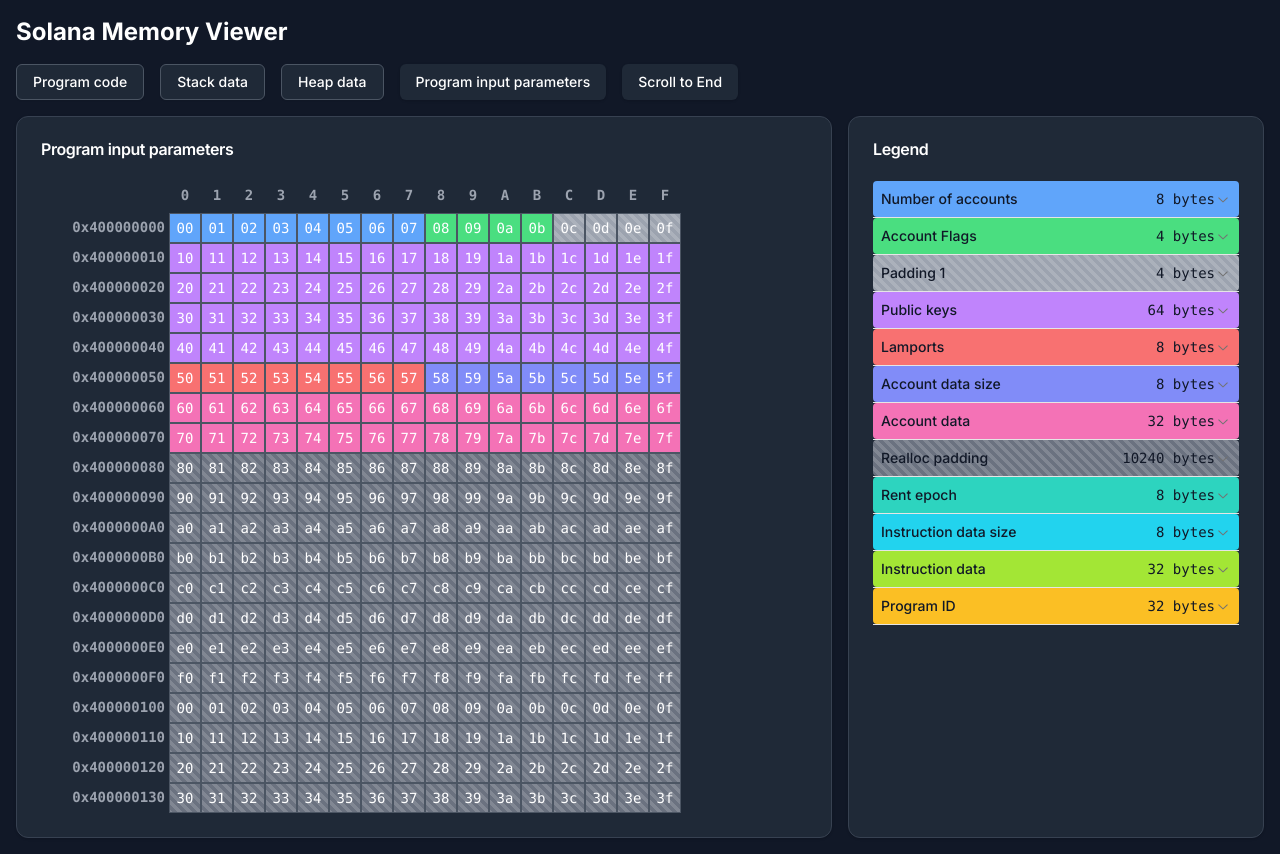
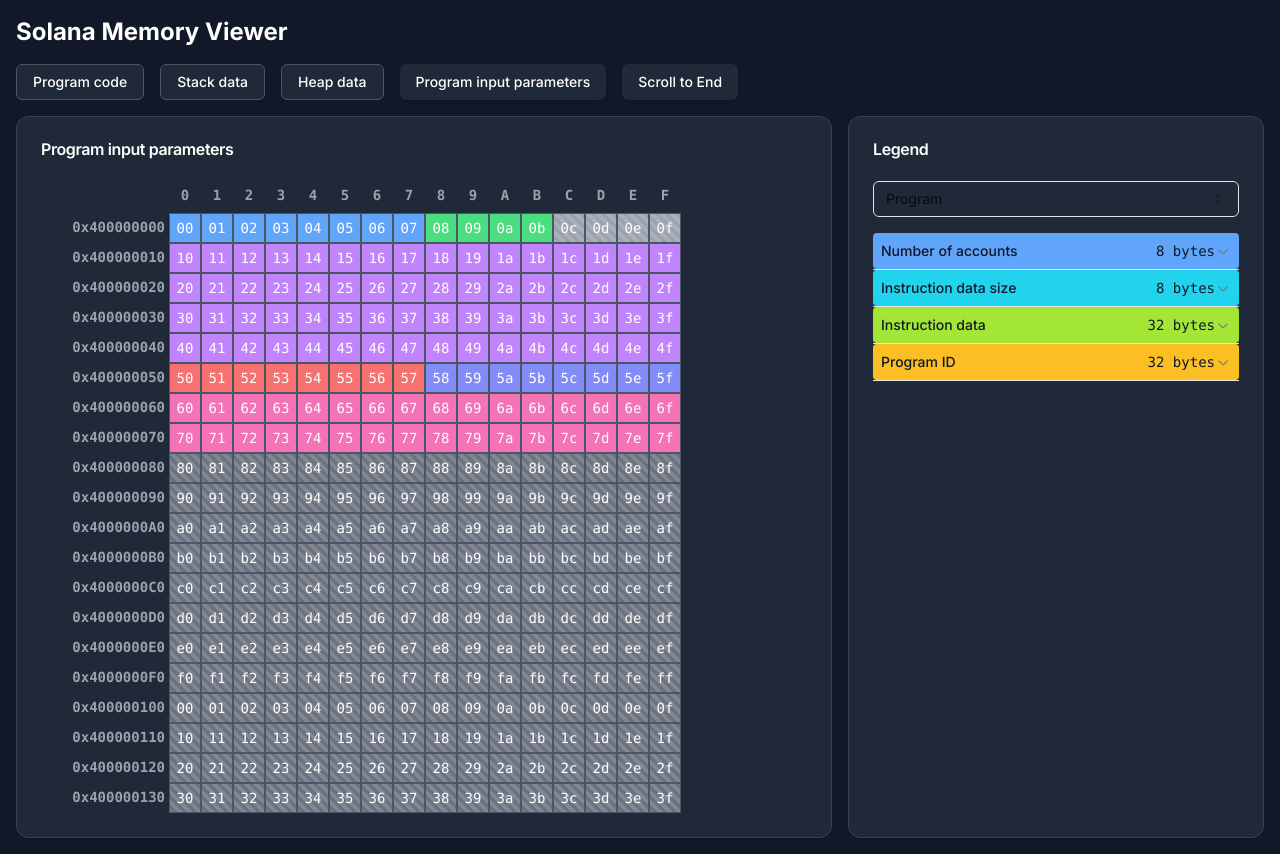
Before and after one commit to nathandanielanderson/solana-memory-viewer, a Next.js app: page / in a window 1280 px wide. Built offline with nearby package versions, Linux system fonts and the light colour scheme.

Commit message:
Number of accounts now adds accounts

```diff
--- a/package.json
+++ b/package.json
@@ -11,6 +11,7 @@
   "dependencies": {
     "@radix-ui/react-accordion": "^1.1.2",
     "@radix-ui/react-icons": "^1.3.0",
+    "@radix-ui/react-select": "^2.1.2",
     "@radix-ui/react-tooltip": "^1.0.6",
     "class-variance-authority": "^0.7.0",
     "clsx": "^2.1.0",
--- a/src/components/memory-viewer.tsx
+++ b/src/components/memory-viewer.tsx
@@ -13,6 +13,13 @@
   AccordionTrigger,
 } from "@/components/ui/accordion"
 import {
+  Select,
+  SelectContent,
+  SelectItem,
+  SelectTrigger,
+  SelectValue,
+} from "@/components/ui/select"
+import {
   Tooltip,
   TooltipContent,
   TooltipProvider,
@@ -26,12 +33,19 @@
   { start: 0x400000000, end: 0x4FFFFFFFF, name: "Program input parameters" },
 ]
 
-const PROGRAM_INPUT_REGIONS = [
-  { name: "Number of accounts", size: 8, color: "bg-blue-400" },
+const PROGRAM_REGIONS = [
+  { name: "Number of accounts", size: 8, color: "bg-blue-400", isPadding: false, subRegions: [] },
+  { name: "Instruction data size", size: 8, color: "bg-cyan-400", isPadding: false, subRegions: [] },
+  { name: "Instruction data", size: 32, color: "bg-lime-400", isDynamic: true, isPadding: false, subRegions: [] },
+  { name: "Program ID", size: 32, color: "bg-amber-400", isPadding: false, subRegions: [] },
+]
+
+const ACCOUNT_REGIONS = [
   {
     name: "Account Flags",
     size: 4,
     color: "bg-green-400",
+    isPadding: false,
     subRegions: [
       { name: "Is Signer", size: 1, color: "bg-green-300" },
       { name: "Is Writable", size: 1, color: "bg-green-400" },
@@ -39,24 +53,22 @@
       { name: "Is Duplicate", size: 1, color: "bg-green-600" },
     ]
   },
-  { name: "Padding 1", size: 4, color: "bg-gray-400", isPadding: true },
+  { name: "Padding 1", size: 4, color: "bg-gray-400", isPadding: true, subRegions: [] },
   {
     name: "Public keys",
     size: 64,
     color: "bg-purple-400",
+    isPadding: false,
     subRegions: [
       { name: "Account Pub Key", size: 32, color: "bg-indigo-400" },
       { name: "Account Owner Pub Key", size: 32, color: "bg-violet-400" },
     ]
   },
-  { name: "Lamports", size: 8, color: "bg-red-400" },
-  { name: "Account data size", size: 8, color: "bg-indigo-400" },
-  { name: "Account data", size: 32, color: "bg-pink-400", isDynamic: true },
-  { name: "Realloc padding", size: 10240, color: "bg-gray-500", isPadding: true },
-  { name: "Rent epoch", size: 8, color: "bg-teal-400" },
-  { name: "Instruction data size", size: 8, color: "bg-cyan-400" },
-  { name: "Instruction data", size: 32, color: "bg-lime-400", isDynamic: true },
-  { name: "Program ID", size: 32, color: "bg-amber-400" },
+  { name: "Lamports", size: 8, color: "bg-red-400", isPadding: false, subRegions: [] },
+  { name: "Account data size", size: 8, color: "bg-indigo-400", isPadding: false, subRegions: [] },
+  { name: "Account data", size: 32, color: "bg-pink-400", isDynamic: true, isPadding: false, subRegions: [] },
+  { name: "Realloc padding", size: 10240, color: "bg-gray-500", isPadding: true, subRegions: [] },
+  { name: "Rent epoch", size: 8, color: "bg-teal-400", isPadding: false, subRegions: [] },
 ]
 
 const COLS = 16
@@ -79,26 +91,46 @@
   name: string
   size: number
   color: string
-  subRegions?: SubRegion[]
+  subRegions: SubRegion[]
   isDynamic?: boolean
-  isPadding?: boolean
+  isPadding: boolean
 }
 
-export default function MemoryViewer() {
+export default function Component() {
   const [selectedSection, setSelectedSection] = useState<MemorySection>(MEMORY_SECTIONS[3])
   const [focusedRegion, setFocusedRegion] = useState<string | null>(null)
-  const [accountDataSize, setAccountDataSize] = useState<number>(32)
+  const [accountDataSizes, setAccountDataSizes] = useState<number[]>([32])
   const [instructionDataSize, setInstructionDataSize] = useState<number>(32)
   const [numberOfAccounts, setNumberOfAccounts] = useState<number>(1)
+  const [selectedView, setSelectedView] = useState<string>("Program")
   const listRef = useRef<List>(null)
 
   const programInputRegions = useMemo(() => {
-    return PROGRAM_INPUT_REGIONS.map(region =>
-      region.name === "Account data" ? { ...region, size: accountDataSize } :
-      region.name === "Instruction data" ? { ...region, size: instructionDataSize } :
-      region
+    const accountRegions = Array(numberOfAccounts).fill(null).flatMap((_, index) =>
+      ACCOUNT_REGIONS.map(region => ({
+        ...region,
+        name: `Account ${index + 1}: ${region.name}`,
+        size: region.name === "Account data" ? accountDataSizes[index] || 32 : region.size
+      }))
     )
-  }, [accountDataSize, instructionDataSize])
+
+    return [
+      ...PROGRAM_REGIONS.slice(0, 1),
+      ...accountRegions,
+      ...PROGRAM_REGIONS.slice(1).map(region =>
+        region.name === "Instruction data" ? { ...region, size: instructionDataSize } : region
+      )
+    ]
+  }, [numberOfAccounts, accountDataSizes, instructionDataSize])
+
+  const displayedRegions = useMemo(() => {
+    if (selectedView === "Program") {
+      return programInputRegions.filter(region => !region.name.startsWith("Account"))
+    } else {
+      const accountNumber = parseInt(selectedView.replace("Account ", ""))
+      return programInputRegions.filter(region => region.name.startsWith(`Account ${accountNumber}:`))
+    }
+  }, [selectedView, programInputRegions])
 
   const totalNamedRegionSize = useMemo(() =>
     programInputRegions.reduce((sum, region) => sum + region.size, 0),
@@ -135,10 +167,11 @@
 
   const getMemoryValue = useCallback((index: number) => {
     if (selectedSection.name === "Program input parameters") {
-      if (focusedRegion === "Account data size") {
-        const offset = getRegionOffset("Account data size")
+      if (focusedRegion?.includes("Account data size")) {
+        const accountIndex = parseInt(focusedRegion.split(':')[0].split(' ')[1]) - 1
+        const offset = getRegionOffset(`Account ${accountIndex + 1}: Account data size`)
         if (index >= offset && index < offset + 8) {
-          const littleEndianBytes = new Uint8Array(new BigUint64Array([BigInt(accountDataSize)]).buffer)
+          const littleEndianBytes = new Uint8Array(new BigUint64Array([BigInt(accountDataSizes[accountIndex] || 32)]).buffer)
           return littleEndianBytes[index - offset].toString(16).padStart(2, '0')
         }
       } else if (focusedRegion === "Instruction data size") {
@@ -156,7 +189,7 @@
       }
     }
     return (index % 256).toString(16).padStart(2, '0')
-  }, [selectedSection, focusedRegion, accountDataSize, instructionDataSize, numberOfAccounts, getRegionOffset])
+  }, [selectedSection, focusedRegion, accountDataSizes, instructionDataSize, numberOfAccounts, getRegionOffset])
 
   const getRegionColor = useCallback((byteOffset: number) => {
     if (selectedSection.name !== "Program input parameters") {
@@ -166,7 +199,7 @@
     for (const region of programInputRegions) {
       if (byteOffset >= currentOffset && byteOffset < currentOffset + region.size) {
         if (focusedRegion) {
-          if (focusedRegion === "Account data size" && region.name === "Account data") {
+          if (focusedRegion.includes("Account data size") && region.name.includes("Account data")) {
             return region.color + " opacity-50"
           }
           if (focusedRegion === "Instruction data size" && region.name === "Instruction data") {
@@ -197,17 +230,18 @@
       </div>
       {[...Array(COLS)].map((_, col) => {
         const byteOffset = index * COLS + col
-        const relativeOffset = byteOffset - (selectedSection.start - MEMORY_SECTIONS[0].start)
+        const hexValue = getMemoryValue(byteOffset)
+        const decimalValue = parseInt(hexValue, 16)
         return (
           <TooltipProvider key={col}>
             <Tooltip>
               <TooltipTrigger asChild>
                 <div className={`w-8 p-1 text-center border border-gray-600 ${getRegionColor(byteOffset)} text-white cursor-pointer`}>
-                  {getMemoryValue(byteOffset)}
+                  {hexValue}
                 </div>
               </TooltipTrigger>
               <TooltipContent>
-                <p>Offset: +{relativeOffset}</p>
+                <p>Offset: +{decimalValue}</p>
               </TooltipContent>
             </Tooltip>
           </TooltipProvider>
@@ -239,9 +273,13 @@
     }
   }, [focusedRegion, getRegionStartRow])
 
-  const handleAccountDataSizeChange = useCallback((e: React.ChangeEvent<HTMLInputElement>) => {
+  const handleAccountDataSizeChange = useCallback((e: React.ChangeEvent<HTMLInputElement>, accountIndex: number) => {
     const value = parseInt(e.target.value, 10)
-    setAccountDataSize(isNaN(value) ? 0 : value)
+    setAccountDataSizes(prev => {
+      const newSizes = [...prev]
+      newSizes[accountIndex] = isNaN(value) ? 0 : value
+      return newSizes
+    })
   }, [])
 
   const handleInstructionDataSizeChange = useCallback((e: React.ChangeEvent<HTMLInputElement>) => {
@@ -251,7 +289,15 @@
 
   const handleNumberOfAccountsChange = useCallback((e: React.ChangeEvent<HTMLInputElement>) => {
     const value = parseInt(e.target.value, 10)
-    setNumberOfAccounts(isNaN(value) ? 0 : Math.min(Math.max(value, 0), 64))
+    const newNumberOfAccounts = isNaN(value) ? 0 : Math.min(Math.max(value, 0), 64)
+    setNumberOfAccounts(newNumberOfAccounts)
+    setAccountDataSizes(prev => {
+      const newSizes = [...prev]
+      while (newSizes.length < newNumberOfAccounts) {
+        newSizes.push(32)
+      }
+      return newSizes.slice(0, newNumberOfAccounts)
+    })
   }, [])
 
   const toLittleEndian = useCallback((num: number): string => {
@@ -267,7 +313,8 @@
     <div className="container mx-auto p-4 bg-gray-900 text-white min-h-screen">
       <style jsx global>{`
         .crosshatch {
-          background-image: linear-gradient(45deg, rgba(255, 255, 255, 0.15) 25%, transparent 25%, transparent 50%, rgba(255, 255, 255, 0.15) 50%, rgba(255, 255, 255, 0.15) 75%, transparent 75%, transparent);
+          background-image: linear-gradient(45deg, rgba(255, 255, 255, 0.15) 25%, transparent 25%, transparent 50%, rgba(255, 255,
+          255, 0.15) 50%, rgba(255, 255, 255, 0.15) 75%, transparent 75%, transparent);
           background-size: 10px 10px;
         }
       `}</style>
@@ -325,17 +372,28 @@
               <CardTitle className="text-white">Legend</CardTitle>
             </CardHeader>
             <CardContent>
+              <Select value={selectedView} onValueChange={setSelectedView}>
+                <SelectTrigger className="w-full mb-4">
+                  <SelectValue placeholder="Select view" />
+                </SelectTrigger>
+                <SelectContent>
+                  <SelectItem value="Program">Program</SelectItem>
+                  {Array.from({ length: numberOfAccounts }, (_, i) => (
+                    <SelectItem key={i} value={`Account ${i + 1}`}>Account {i + 1}</SelectItem>
+                  ))}
+                </SelectContent>
+              </Select>
               <Accordion type="single" collapsible onValueChange={handleAccordionChange}>
-                {programInputRegions.map((region: Region, index) => (
+                {displayedRegions.map((region: Region, index) => (
                   <AccordionItem key={index} value={region.name}>
                     <AccordionTrigger className={`p-2 ${region.isPadding ? `${region.color} crosshatch` : region.color} rounded text-gray-900`}>
                       <div className="flex justify-between w-full">
-                        <span>{region.name}</span>
+                        <span>{region.name.split(': ')[1] || region.name}</span>
                         <span className="font-mono">{region.size} bytes</span>
                       </div>
                     </AccordionTrigger>
                     <AccordionContent>
-                      {region.name === "Number of accounts" || region.name === "Account data size" || region.name === "Instruction data size" ? (
+                      {region.name === "Number of accounts" || region.name.includes("Account data size") || region.name === "Instruction data size" ? (
                         <div className="pl-4 space-y-2">
                           <div className="flex items-center justify-between">
                             <span className="text-white">Decimal:</span>
@@ -343,12 +401,12 @@
                               type="number"
                               value={
                                 region.name === "Number of accounts" ? numberOfAccounts :
-                                region.name === "Account data size" ? accountDataSize :
+                                region.name.includes("Account data size") ? accountDataSizes[parseInt(region.name.split(' ')[1]) - 1] || 32 :
                                 instructionDataSize
                               }
                               onChange={
                                 region.name === "Number of accounts" ? handleNumberOfAccountsChange :
-                                region.name === "Account data size" ? handleAccountDataSizeChange :
+                                region.name.includes("Account data size") ? (e) => handleAccountDataSizeChange(e, parseInt(region.name.split(' ')[1]) - 1) :
                                 handleInstructionDataSizeChange
                               }
                               min={0}
@@ -361,13 +419,13 @@
                             <span className="font-mono text-white">
                               {toLittleEndian(
                                 region.name === "Number of accounts" ? numberOfAccounts :
-                                region.name === "Account data size" ? accountDataSize :
+                                region.name.includes("Account data size") ? accountDataSizes[parseInt(region.name.split(' ')[1]) - 1] || 32 :
                                 region.name === "Instruction data size" ? instructionDataSize : 0
                               )}
                             </span>
                           </div>
                         </div>
-                      ) : region.subRegions ? (
+                      ) : region.subRegions && region.subRegions.length > 0 ? (
                         <div className="pl-4">
                           {region.subRegions.map((subRegion, subIndex) => (
                             <div key={subIndex} className={`flex justify-between py-1 ${subRegion.color} rounded px-2 my-1 text-gray-900`}>
--- /dev/null
+++ b/src/components/ui/select.tsx
@@ -0,0 +1,164 @@
+"use client"
+
+import * as React from "react"
+import {
+  CaretSortIcon,
+  CheckIcon,
+  ChevronDownIcon,
+  ChevronUpIcon,
+} from "@radix-ui/react-icons"
+import * as SelectPrimitive from "@radix-ui/react-select"
+
+import { cn } from "@/lib/utils"
+
+const Select = SelectPrimitive.Root
+
+const SelectGroup = SelectPrimitive.Group
+
+const SelectValue = SelectPrimitive.Value
+
+const SelectTrigger = React.forwardRef<
+  React.ElementRef<typeof SelectPrimitive.Trigger>,
+  React.ComponentPropsWithoutRef<typeof SelectPrimitive.Trigger>
+>(({ className, children, ...props }, ref) => (
+  <SelectPrimitive.Trigger
+    ref={ref}
+    className={cn(
+      "flex h-9 w-full items-center justify-between whitespace-nowrap rounded-md border border-input bg-transparent px-3 py-2 text-sm shadow-sm ring-offset-background placeholder:text-muted-foreground focus:outline-none focus:ring-1 focus:ring-ring disabled:cursor-not-allowed disabled:opacity-50 [&>span]:line-clamp-1",
+      className
+    )}
+    {...props}
+  >
+    {children}
+    <SelectPrimitive.Icon asChild>
+      <CaretSortIcon className="h-4 w-4 opacity-50" />
+    </SelectPrimitive.Icon>
+  </SelectPrimitive.Trigger>
+))
+SelectTrigger.displayName = SelectPrimitive.Trigger.displayName
+
+const SelectScrollUpButton = React.forwardRef<
+  React.ElementRef<typeof SelectPrimitive.ScrollUpButton>,
+  React.ComponentPropsWithoutRef<typeof SelectPrimitive.ScrollUpButton>
+>(({ className, ...props }, ref) => (
+  <SelectPrimitive.ScrollUpButton
+    ref={ref}
+    className={cn(
+      "flex cursor-default items-center justify-center py-1",
+      className
+    )}
+    {...props}
+  >
+    <ChevronUpIcon />
+  </SelectPrimitive.ScrollUpButton>
+))
+SelectScrollUpButton.displayName = SelectPrimitive.ScrollUpButton.displayName
+
+const SelectScrollDownButton = React.forwardRef<
+  React.ElementRef<typeof SelectPrimitive.ScrollDownButton>,
+  React.ComponentPropsWithoutRef<typeof SelectPrimitive.ScrollDownButton>
+>(({ className, ...props }, ref) => (
+  <SelectPrimitive.ScrollDownButton
+    ref={ref}
+    className={cn(
+      "flex cursor-default items-center justify-center py-1",
+      className
+    )}
+    {...props}
+  >
+    <ChevronDownIcon />
+  </SelectPrimitive.ScrollDownButton>
+))
+SelectScrollDownButton.displayName =
+  SelectPrimitive.ScrollDownButton.displayName
+
+const SelectContent = React.forwardRef<
+  React.ElementRef<typeof SelectPrimitive.Content>,
+  React.ComponentPropsWithoutRef<typeof SelectPrimitive.Content>
+>(({ className, children, position = "popper", ...props }, ref) => (
+  <SelectPrimitive.Portal>
+    <SelectPrimitive.Content
+      ref={ref}
+      className={cn(
+        "relative z-50 max-h-96 min-w-[8rem] overflow-hidden rounded-md border bg-popover text-popover-foreground shadow-md data-[state=open]:animate-in data-[state=closed]:animate-out data-[state=closed]:fade-out-0 data-[state=open]:fade-in-0 data-[state=closed]:zoom-out-95 data-[state=open]:zoom-in-95 data-[side=bottom]:slide-in-from-top-2 data-[side=left]:slide-in-from-right-2 data-[side=right]:slide-in-from-left-2 data-[side=top]:slide-in-from-bottom-2",
+        position === "popper" &&
+          "data-[side=bottom]:translate-y-1 data-[side=left]:-translate-x-1 data-[side=right]:translate-x-1 data-[side=top]:-translate-y-1",
+        className
+      )}
+      position={position}
+      {...props}
+    >
+      <SelectScrollUpButton />
+      <SelectPrimitive.Viewport
+        className={cn(
+          "p-1",
+          position === "popper" &&
+            "h-[var(--radix-select-trigger-height)] w-full min-w-[var(--radix-select-trigger-width)]"
+        )}
+      >
+        {children}
+      </SelectPrimitive.Viewport>
+      <SelectScrollDownButton />
+    </SelectPrimitive.Content>
+  </SelectPrimitive.Portal>
+))
+SelectContent.displayName = SelectPrimitive.Content.displayName
+
+const SelectLabel = React.forwardRef<
+  React.ElementRef<typeof SelectPrimitive.Label>,
+  React.ComponentPropsWithoutRef<typeof SelectPrimitive.Label>
+>(({ className, ...props }, ref) => (
+  <SelectPrimitive.Label
+    ref={ref}
+    className={cn("px-2 py-1.5 text-sm font-semibold", className)}
+    {...props}
+  />
+))
+SelectLabel.displayName = SelectPrimitive.Label.displayName
+
+const SelectItem = React.forwardRef<
+  React.ElementRef<typeof SelectPrimitive.Item>,
+  React.ComponentPropsWithoutRef<typeof SelectPrimitive.Item>
+>(({ className, children, ...props }, ref) => (
+  <SelectPrimitive.Item
+    ref={ref}
+    className={cn(
+      "relative flex w-full cursor-default select-none items-center rounded-sm py-1.5 pl-2 pr-8 text-sm outline-none focus:bg-accent focus:text-accent-foreground data-[disabled]:pointer-events-none data-[disabled]:opacity-50",
+      className
+    )}
+    {...props}
+  >
+    <span className="absolute right-2 flex h-3.5 w-3.5 items-center justify-center">
+      <SelectPrimitive.ItemIndicator>
+        <CheckIcon className="h-4 w-4" />
+      </SelectPrimitive.ItemIndicator>
+    </span>
+    <SelectPrimitive.ItemText>{children}</SelectPrimitive.ItemText>
+  </SelectPrimitive.Item>
+))
+SelectItem.displayName = SelectPrimitive.Item.displayName
+
+const SelectSeparator = React.forwardRef<
+  React.ElementRef<typeof SelectPrimitive.Separator>,
+  React.ComponentPropsWithoutRef<typeof SelectPrimitive.Separator>
+>(({ className, ...props }, ref) => (
+  <SelectPrimitive.Separator
+    ref={ref}
+    className={cn("-mx-1 my-1 h-px bg-muted", className)}
+    {...props}
+  />
+))
+SelectSeparator.displayName = SelectPrimitive.Separator.displayName
+
+export {
+  Select,
+  SelectGroup,
+  SelectValue,
+  SelectTrigger,
+  SelectContent,
+  SelectLabel,
+  SelectItem,
+  SelectSeparator,
+  SelectScrollUpButton,
+  SelectScrollDownButton,
+}
```
Also changed, not shown: 1 other file (tests, documents, lock files or other folders).
